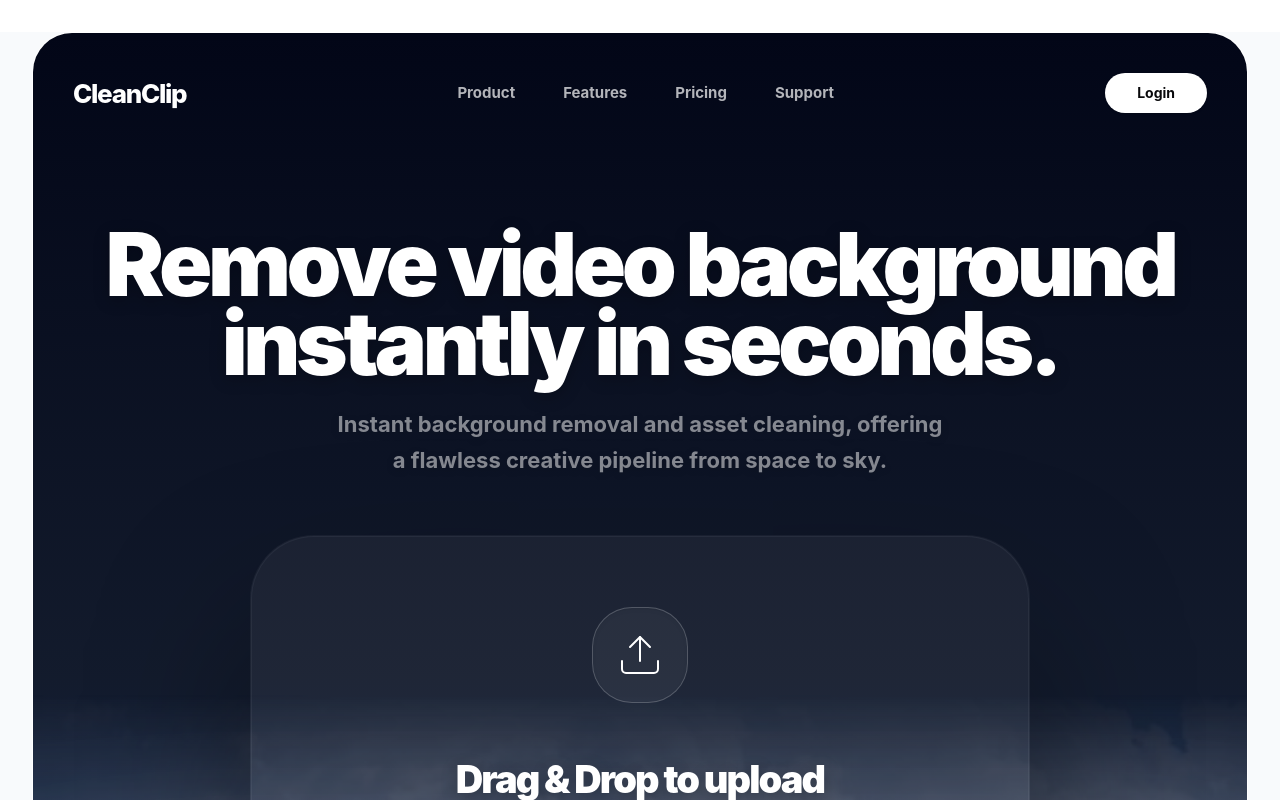
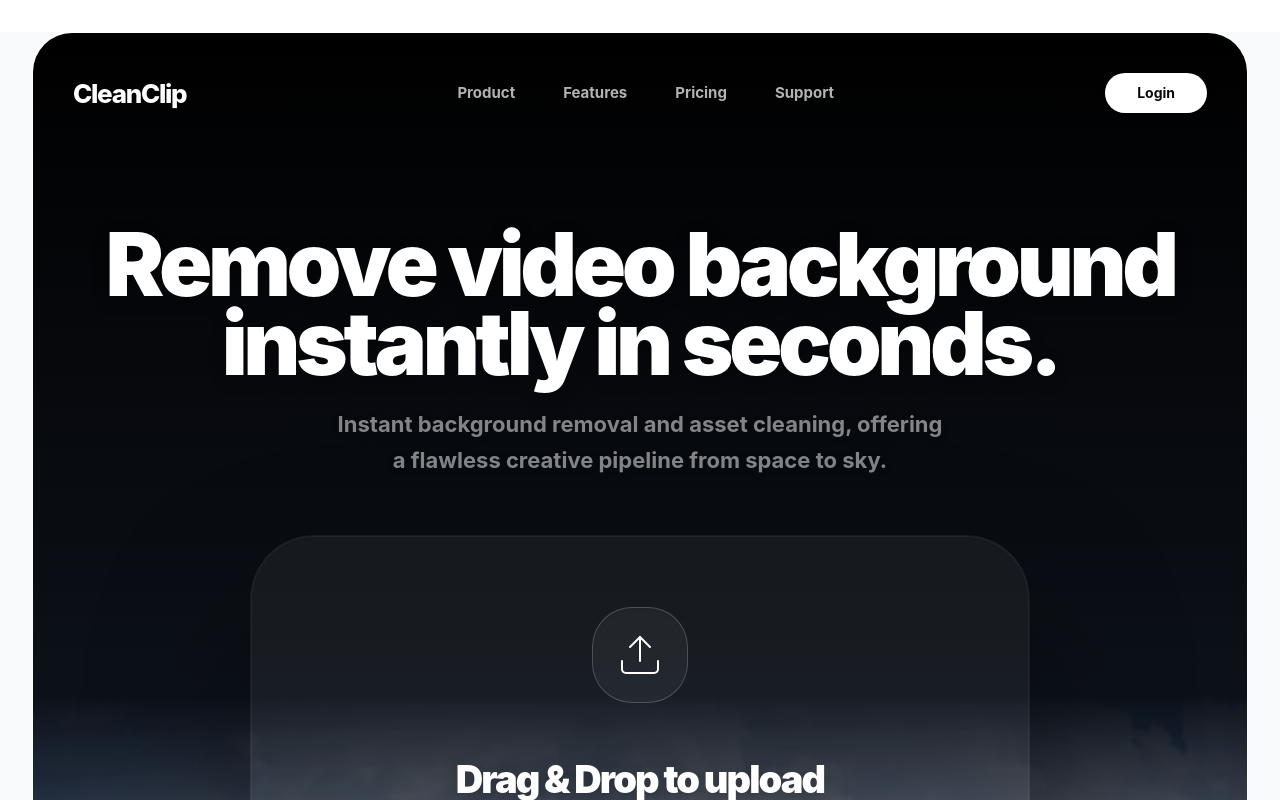
Before and after one commit to anishsarkars/cleanclip, a Next.js app: page / in a window 1280 px wide. Shown: the top 800 px of the page. Built offline with nearby package versions, Linux system fonts and the light colour scheme; no server answers.

Commit message:
style: enhanced hero with pure oled-black top gradient

```diff
--- a/src/app/components/HeroSection.tsx
+++ b/src/app/components/HeroSection.tsx
@@ -32,9 +32,9 @@ export default function HeroSection({ onFileSelected, helperText }: HeroSectionP
 
   return (
     <section className="relative flex min-h-screen items-center justify-center overflow-hidden px-6 pb-60 pt-48">
-      {/* 🌌 Cinematic Deep Space to Blue Gradient */}
-      <div className="absolute inset-0 bg-[#020617] -z-30" />
-      <div className="absolute inset-0 bg-gradient-to-b from-transparent via-[#1E293B]/60 to-[#2563EB]/40 -z-20" />
+      {/* 🌌 Cinematic OLED Pure Black to Blue Gradient */}
+      <div className="absolute inset-0 bg-[#000000] -z-30" />
+      <div className="absolute inset-0 bg-gradient-to-b from-transparent via-[#000000]/80 via-[#1E293B]/40 to-[#2563EB]/40 -z-20" />
 
       {/* ☁️ High Quality Photographic Cloud Transition Layer */}
       <div className="absolute inset-x-0 bottom-0 h-[600px] pointer-events-none z-0">
```
